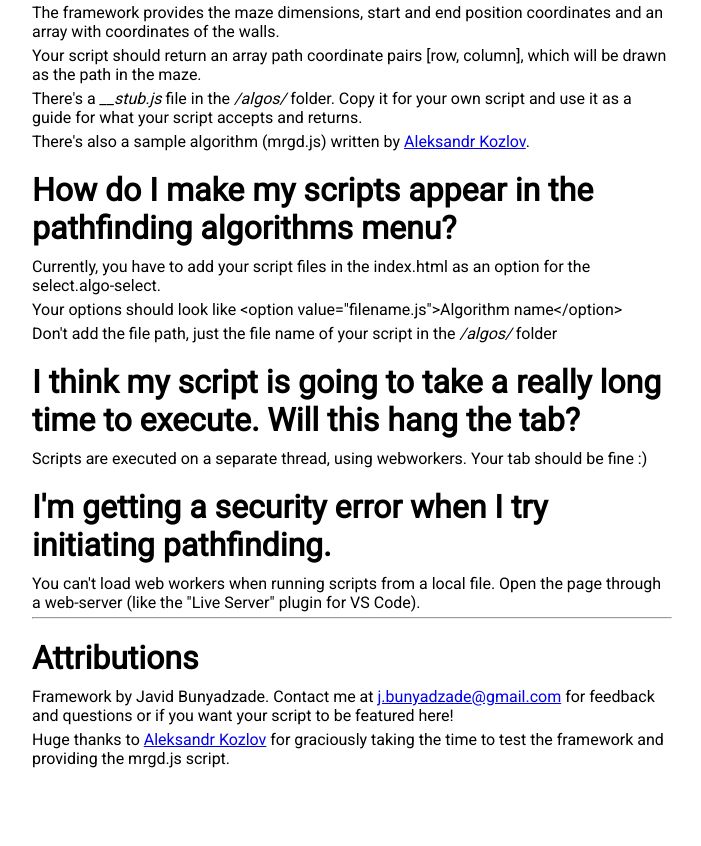
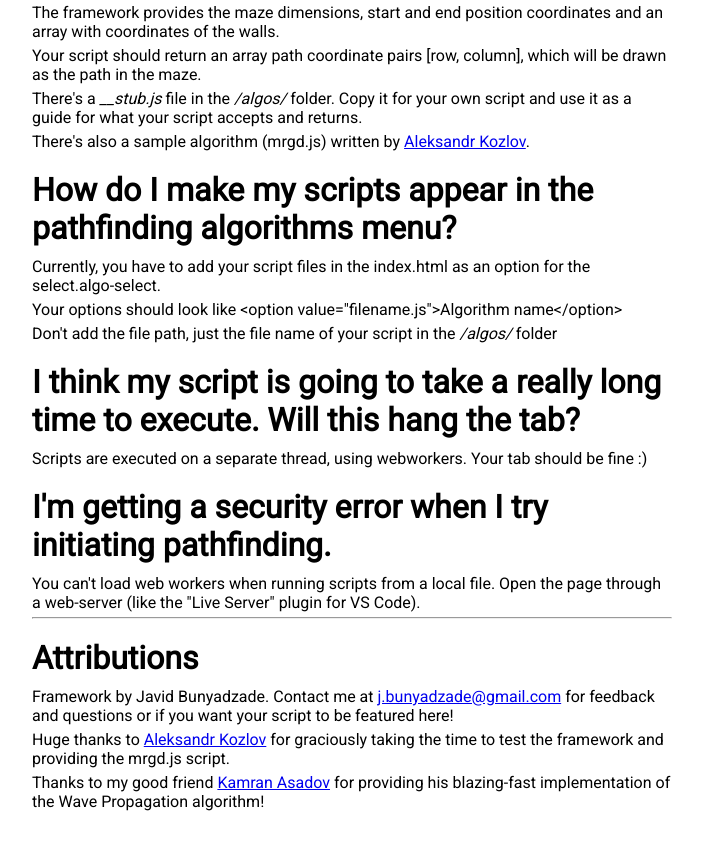
Before and after one commit to Grulice/JS_MazeFramework, a plain HTML site: page howto.html in a window 1280 px wide. Shown: the part 258-1104 px from the top of the page, without its empty margins (288-989 px from the left). Before the commit the page ends 1061 px from the top, so only its background shows below. Drawn offline with Linux system fonts and the light colour scheme.

Commit message:
add Kamran to attributions

```diff
--- a/howto.html
+++ b/howto.html
@@ -63,6 +63,7 @@
       <h1>Attributions</h1>
       <p>Framework by Javid Bunyadzade. Contact me at <a href="mailto:j.bunyadzade@gmail.com">j.bunyadzade@gmail.com</a> for feedback and questions or if you want your script to be featured here!</p>
       <p>Huge thanks to <a href="https://github.com/mr9d/">Aleksandr Kozlov</a> for graciously taking the time to test the framework and providing the mrgd.js script.</p>
+      <p>Thanks to my good friend <a href="https://github.com/asadovkamran">Kamran Asadov</a> for providing his blazing-fast implementation of the Wave Propagation algorithm!</p>
     </main>
     <div class="back-container">
         <a href="index.html"><< Back</a>
```
